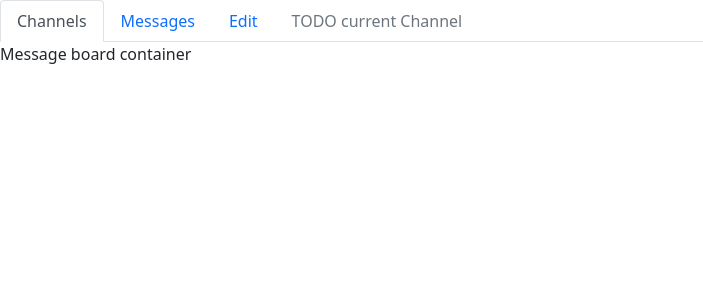
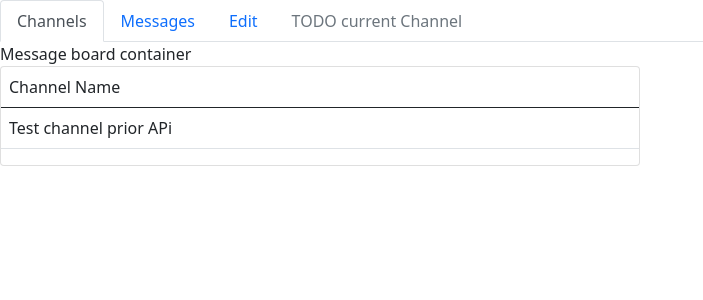
Before and after one commit to KimjManansala/alpha_sense_messaging_board, a React (Create React App) app in the folder client/: page / in a window 1280 px wide. Shown: the top 300 px of the page, without its empty margins (0-703 px from the left). Built offline with nearby package versions, Linux system fonts and the light colour scheme.

Commit message:
channel container skelton done

```diff
--- a/client/src/views/MessageBoard/Channel.jsx
+++ b/client/src/views/MessageBoard/Channel.jsx
@@ -17,8 +17,11 @@ function Channel({
     return (
         <tr
             onClick={() => {onClick(index)}}
+            style={{
+                cursor: "pointer",
+            }}
         >
-            {channel}
+            <td>{channel.name}</td>
         </tr>
     );
 }
--- a/client/src/views/MessageBoard/Channels.jsx
+++ b/client/src/views/MessageBoard/Channels.jsx
@@ -1,6 +1,6 @@
 import React, {useState} from 'react';
 import PropTypes from 'prop-types';
-import {Label, Table} from "reactstrap";
+import {Card, Label, Table} from "reactstrap";
 import Channel from "./Channel";
 
 Channels.propTypes = {
@@ -13,10 +13,12 @@ function Channels({channels, selectedChannel, handleUpdateSelectedChannel}) {
         handleUpdateSelectedChannel(newSelectedChannel);
     }
     return (
-        <div>
+            <Card className="w-50">
                 <Table>
                     <thead>
-                    <tr>Channel Name</tr>
+                        <tr>
+                            <td>Channel Name</td>
+                        </tr>
                     </thead>
                     <tbody>
                     {channels.map((channel, index) => (
@@ -28,7 +30,7 @@ function Channels({channels, selectedChannel, handleUpdateSelectedChannel}) {
                         ))}
                     </tbody>
                 </Table>
-        </div>
+            </Card>
     );
 }
 
--- a/client/src/views/MessageBoard/MessageBoardContainer.jsx
+++ b/client/src/views/MessageBoard/MessageBoardContainer.jsx
@@ -1,12 +1,29 @@
-import React from 'react';
+import React, {useState} from 'react';
 import { useParams } from 'react-router-dom';
+import Channels from "./Channels";
 
 function MessageBoardContainer() {
     const { pageSection } = useParams();
+    const [channels, setChannels] = useState([{
+        name: 'Test channel prior APi'
+    }]);
+    const [selectedChannel, setSelectedChannel] = useState({});
+
+    const handleUpdateSelectedChannel = (newSelectedChannel) => {
+        setSelectedChannel(newSelectedChannel);
+    }
+
     return (
         <div>
             Message board container
             {pageSection}
+            {(!pageSection || pageSection === "channel_section" ) && (
+                <Channels
+                    channels={channels}
+                    selectedChannel={{}}
+                    handleUpdateSelectedChannel={handleUpdateSelectedChannel}
+                />
+            )}
         </div>
     );
 }
```
Lines whose indentation alone changed are shown as unchanged.
